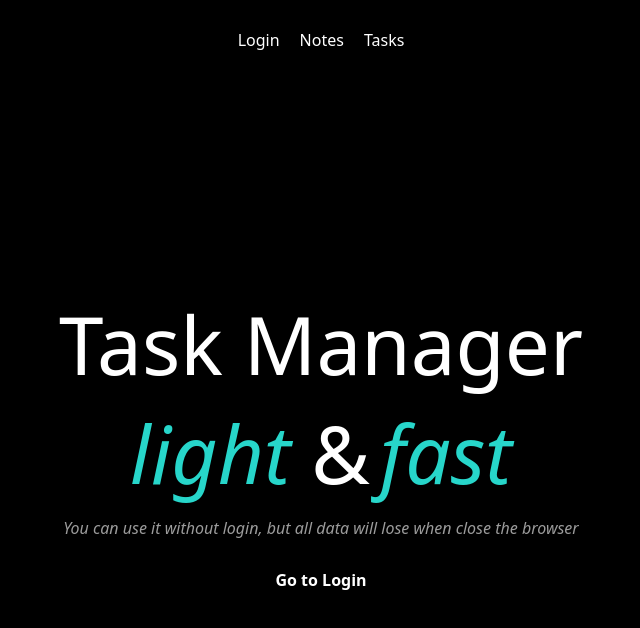
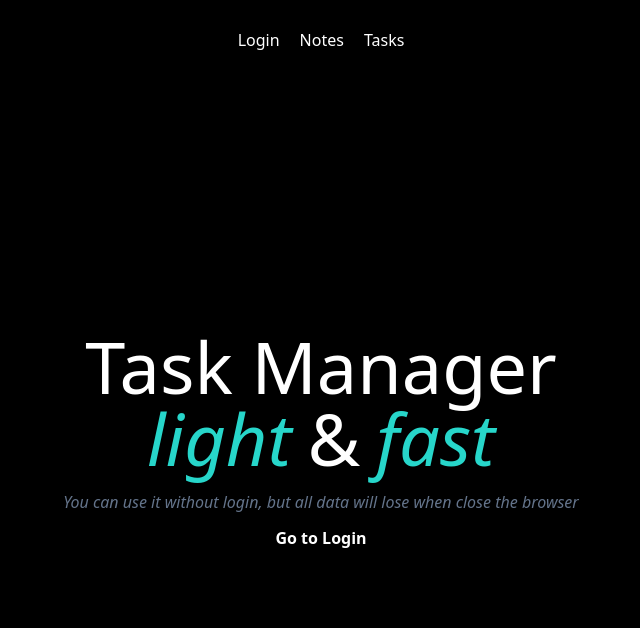
Before and after one commit to LiasCode/task-manager, a Next.js app: page / in a window 1280 px wide. Shown: the top 628 px of the page, without its empty margins (319-959 px from the left). Built offline with nearby package versions, Linux system fonts and the light colour scheme.

Commit message:
migrating to tailwindcss

```diff
--- a/app/globals.css
+++ b/app/globals.css
@@ -1,24 +1,22 @@
+@tailwind base;
+@tailwind components;
+@tailwind utilities;
+
 :root {
   --primary-text: #fff;
   --primary-background: #000;
   --primary-detail: #27d6ca;
 }
+
 *,
 *::before,
 *::after {
   box-sizing: border-box;
   padding: 0;
   margin: 0;
-  font-family: system-ui, -apple-system, BlinkMacSystemFont, "Segoe UI", Roboto,
-    Oxygen, Ubuntu, Cantarell, "Open Sans", "Helvetica Neue", sans-serif;
+  font-family: system-ui, -apple-system;
   color: var(--primary-text);
 }
-
-/*
-  *:focus {
-    outline: 1px solid var(--primary-detail) !important;
-  }
-*/
 
 html,
 body {
--- a/app/notes/page.tsx
+++ b/app/notes/page.tsx
@@ -4,17 +4,8 @@ export default function NotesPage() {
   return (
     <>
       <NavBar />
-      <main
-        style={{
-          width: "100%",
-          minHeight: "calc(100vh - 80px)",
-          display: "flex",
-          flexDirection: "column",
-          alignItems: "center",
-          justifyContent: "center",
-        }}
-      >
-        <h2>....in progress</h2>
+      <main className="flex flex-col w-full h-auto justify-center items-center">
+        <h2 className="text-xl primaryDetail">....in progress</h2>
       </main>
     </>
   );
--- a/app/page.tsx
+++ b/app/page.tsx
@@ -5,64 +5,20 @@ export default function HomePage() {
   return (
     <>
       <NavBar />
-      <main
-        style={{
-          width: "100%",
-          minHeight: "calc(100vh - 80px)",
-          display: "flex",
-          flexDirection: "column",
-          alignItems: "center",
-          justifyContent: "center",
-        }}
-      >
-        <h1
-          style={{
-            fontWeight: "500",
-            textAlign: "center",
-            fontSize: "5rem",
-          }}
-        >
+      <main className="flex flex-col w-full h-auto justify-center items-center">
+        <h1 className="text-7xl text-center">
           Task Manager
           <br />
-          <i
-            style={{
-              fontWeight: "200",
-              color: "var(--primary-detail)",
-            }}
-          >
-            light
-          </i>{" "}
-          &
-          <i
-            style={{
-              fontWeight: "200",
-              color: "var(--primary-detail)",
-              margin: "0 0 0 10px",
-            }}
-          >
-            fast
-          </i>
+          <i className="font-extralight text-primaryDetail mr-4">light</i>&
+          <i className="font-extralight text-primaryDetail ml-4">fast</i>
         </h1>
-        <h4
-          style={{
-            margin: "10px 0 0 0",
-            fontWeight: "500",
-            fontStyle: "italic",
-            color: "#9c9c9c",
-            textAlign: "center",
-          }}
-        >
+        <h4 className="mt-4 font-medium italic text-center text-slate-500">
           You can use it without login, but all data will lose when close the
           browser
         </h4>
         <Link
           href="/login"
-          style={{
-            margin: "30px 0 0 0",
-            fontWeight: "600",
-            color: "#fff",
-            textAlign: "center",
-          }}
+          className="mt-3 font-semibold text-white text-center"
         >
           Go to Login
         </Link>
--- a/app/tasks/Tasks/Tasks.tsx
+++ b/app/tasks/Tasks/Tasks.tsx
@@ -10,7 +10,7 @@ export const Tasks = () => {
   if (!sessionContext) {
     throw new Error("Session Context Missing");
   }
-  const [loading, setLoading] = useState<boolean>(false);
+  const [loading, _setLoading] = useState<boolean>(false);
 
   const addNewTask = async (taskValue: string) => {
     sessionContext.actions.addTask(taskValue);
@@ -28,9 +28,7 @@ export const Tasks = () => {
   };
 
   const saveTasks = async () => {
-    const res = await sessionContext.actions.saveTasksOnServer();
-    if (res) {
-    }
+    await sessionContext.actions.saveTasksOnServer();
   };
 
   return (
--- a/package.json
+++ b/package.json
@@ -24,6 +24,9 @@
     "typescript": "5.2.2"
   },
   "devDependencies": {
-    "@types/jsonwebtoken": "9.0.2"
+    "@types/jsonwebtoken": "9.0.2",
+    "autoprefixer": "^10.4.16",
+    "postcss": "^8.4.30",
+    "tailwindcss": "^3.3.3"
   }
 }
--- /dev/null
+++ b/postcss.config.js
@@ -0,0 +1,6 @@
+module.exports = {
+  plugins: {
+    tailwindcss: {},
+    autoprefixer: {},
+  },
+}
--- /dev/null
+++ b/tailwind.config.js
@@ -0,0 +1,18 @@
+/** @type {import('tailwindcss').Config} */
+module.exports = {
+  content: [
+    './app/**/*.{js,ts,jsx,tsx,mdx}', // Note the addition of the `app` directory.
+    './pages/**/*.{js,ts,jsx,tsx,mdx}',
+    './components/**/*.{js,ts,jsx,tsx,mdx}',
+  ],
+  theme: {
+    extend: {
+      colors: {
+        primaryText: "#fff",
+        primaryBackground: "#000",
+        primaryDetail: "#27d6ca",
+      }
+    },
+  },
+  plugins: [],
+}
```
Also changed, not shown: app/notes/layout.tsx (+3 -6 lines), app/notes/notes.css (deleted), 1 other file (tests, documents, lock files or other folders).
